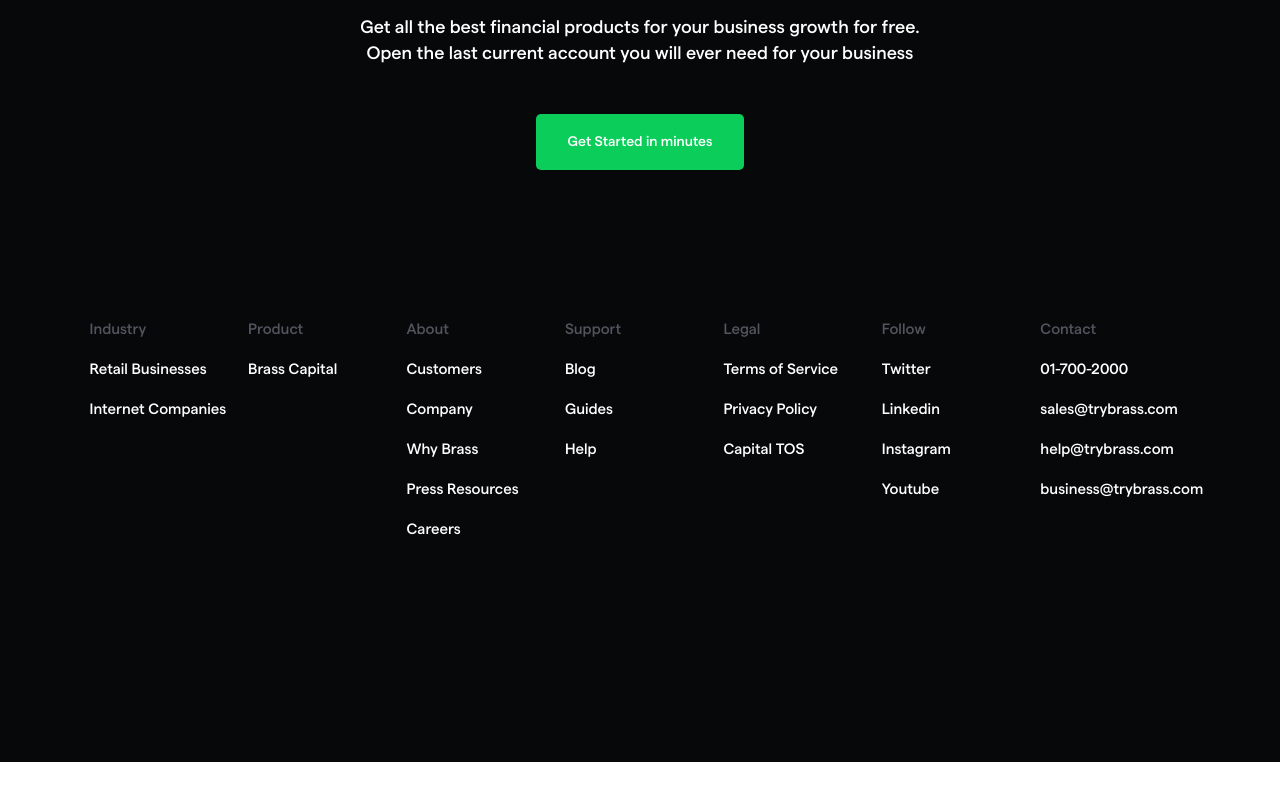
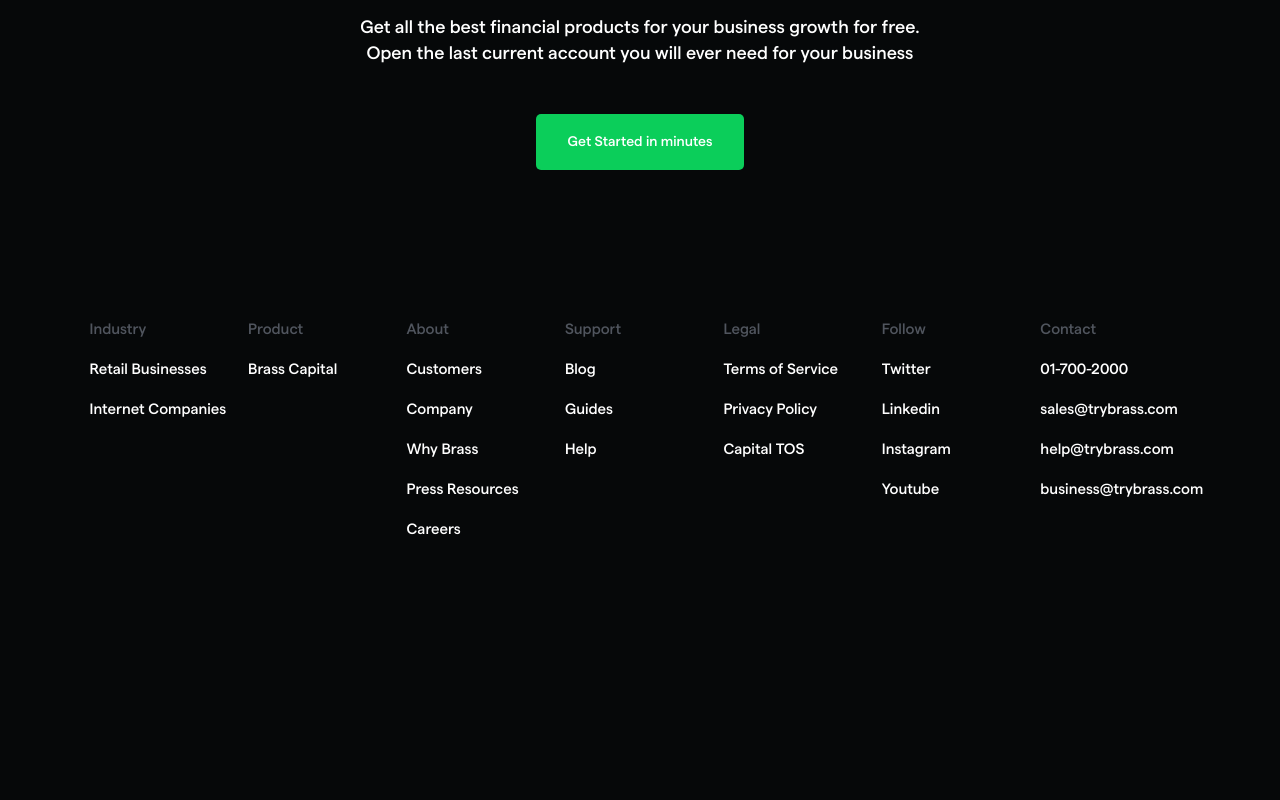
Before and after one commit to JayB-maker/brass-cloning, a React (Create React App) app: page / in a window 1280 px wide. Shown: the part 7143-7943 px from the top of the page. Before the commit the page ends 7905 px from the top, so only its background shows below. Built offline with nearby package versions, Linux system fonts and the light colour scheme.

Commit message:
new commit

```diff
--- a/src/components/layout/footer/index.tsx
+++ b/src/components/layout/footer/index.tsx
@@ -4,7 +4,7 @@ import MainFooter from './mainFooter/MainFooter'
 
 const Footer = () => {
   return (
-    <MainSection padding="50px 0" mdpadding="50px 0" smpadding="30px 0" bg={primaryColor}>
+    <MainSection padding="50px 0 100px" mdpadding="50px 0 100px" smpadding="30px 0 150px" bg={primaryColor}>
       <InnerSection>
         <Card
           flex
```
